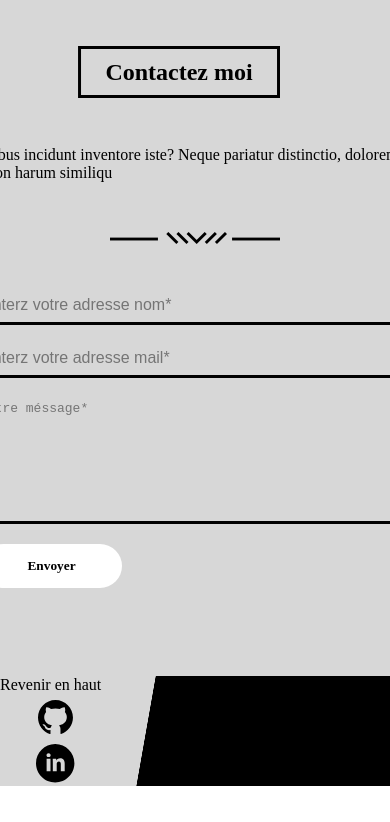
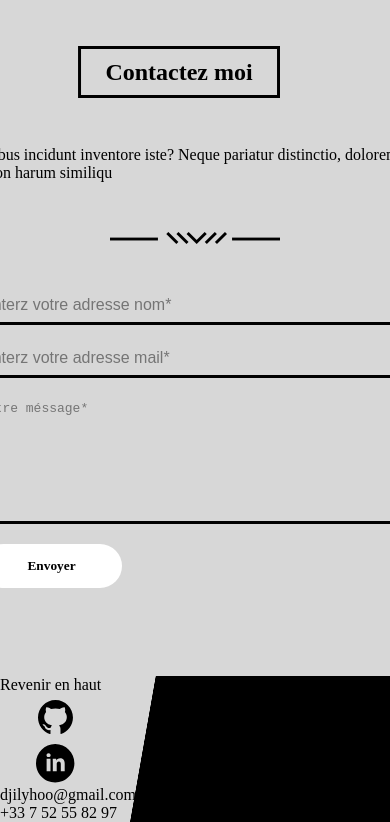
Before and after one commit to Cheik40/my-portfolio, a React (Vite) app: page / in a window 390 px wide. Shown: the part 5875-6697 px from the top of the page. Before the commit the page ends 6661 px from the top, so only its background shows below. Built offline with nearby package versions, Linux system fonts and the light colour scheme.

Commit message:
add mail et telephone

```diff
--- a/src/footer/Footer.tsx
+++ b/src/footer/Footer.tsx
@@ -17,6 +17,8 @@ function Footer() {
                     </a>
                 </div>
             </div>
+            <div className='email'>djilyhoo@gmail.com</div>
+            <div className='tel'>+33 7 52 55 82 97</div>
         </footer>
     );
 }
```
